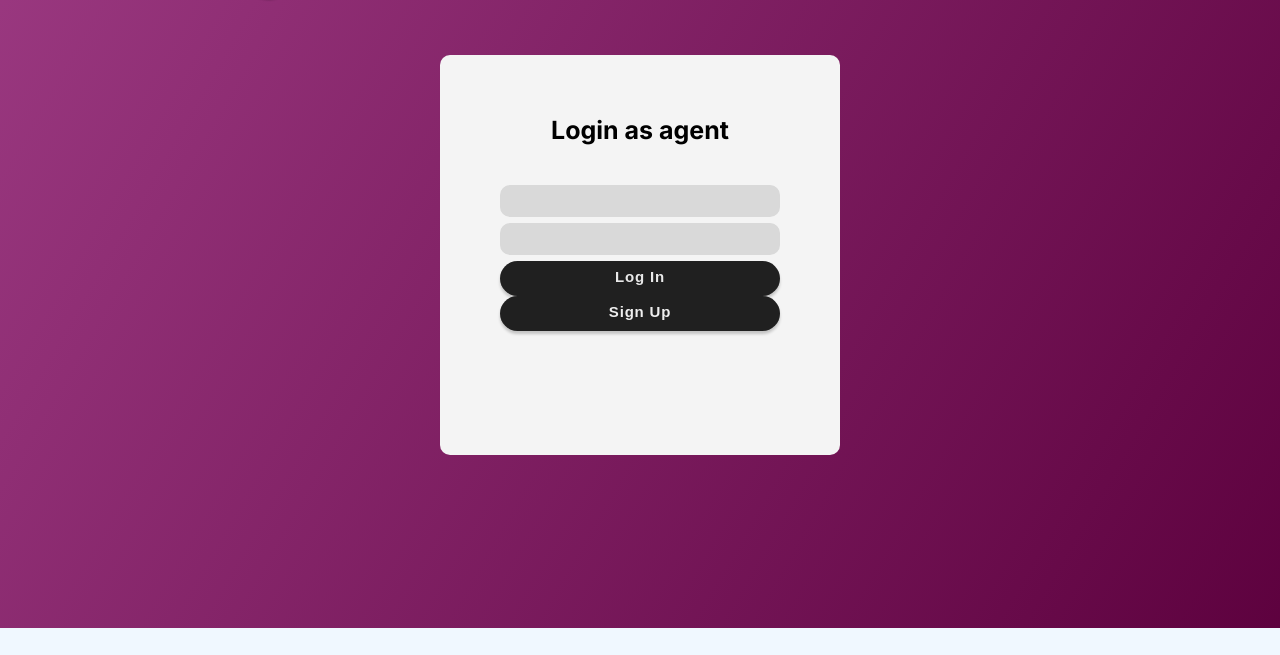
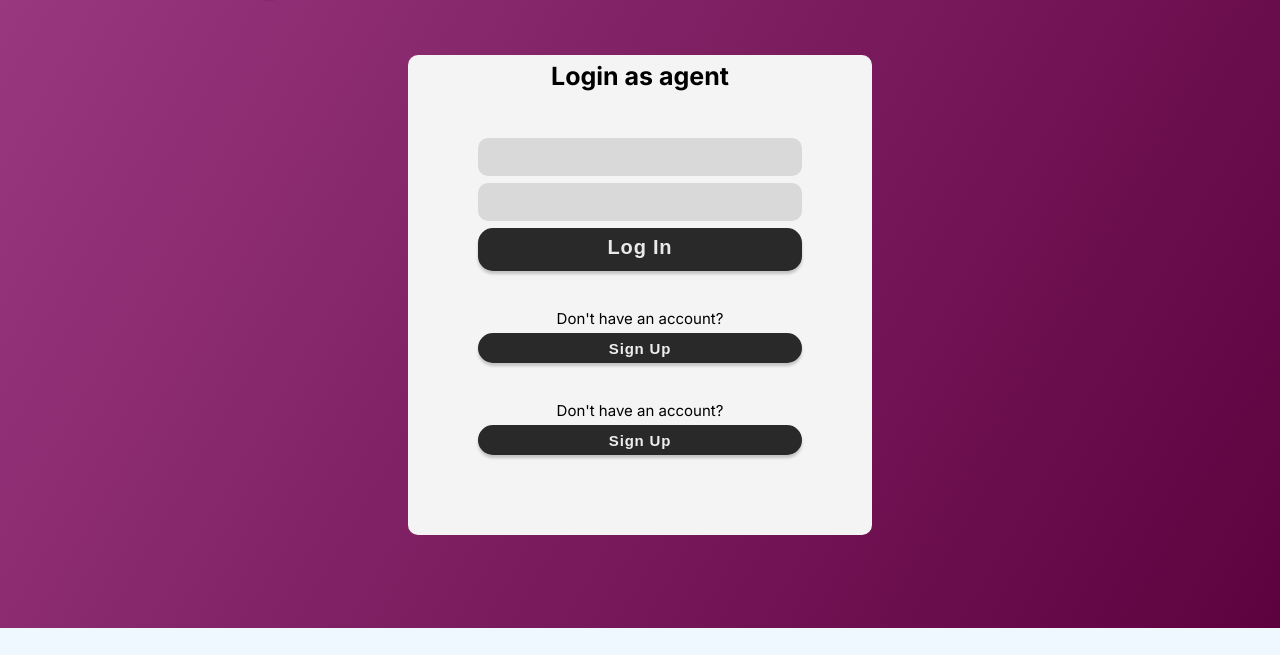
Before and after one commit to lbctorreverde/Ethits, a plain HTML site: page login.html in a window 1280 px wide. Shown: the part 92-747 px from the top of the page. Drawn offline with Linux system fonts and the light colour scheme.

Commit message:
Login form fix

```diff
--- a/login.html
+++ b/login.html
@@ -28,6 +28,9 @@
                 <input type="email" id="email" name="email">
                 <input type="password" id="password" name="password">
                 <button class="btn-login" role="button">Log In</button>
+                <p>Don't have an account?</p>
+                <button class="btn-signup" role="button">Sign Up</button>
+                <p>Don't have an account?</p>
                 <button class="btn-signup" role="button">Sign Up</button>
             </div>
         </div>
--- a/styles/login.css
+++ b/styles/login.css
@@ -34,8 +34,8 @@ body {
 
 .login-form {
     display: flex;
-    width: 50vh;
-    height: 50vh;
+    width: 58vh;
+    height: 60vh;
     background-color: #F4F4F4;
     border: solid transparent;
     border-radius: 10px;
@@ -78,17 +78,17 @@ body {
 
 .btn-login {
     appearance: button;
-    background-color: rgb(32, 32, 32);
+    background-color: rgb(41, 41, 41);
     border: solid transparent;
     box-shadow: 0 3px 3px rgba(0, 0, 0, 0.2);
-    border-radius: 20px;
+    border-radius: 15px;
     border-width: 0 0 4px;
     box-sizing: border-box;
     color: rgb(233, 233, 233);
     cursor: pointer;
     display: inline-block;
     font-family: din-round, sans-serif;
-    font-size: 15px;
+    font-size: 20px;
     font-weight: 700;
     letter-spacing: .8px;
     line-height: 5px;
@@ -104,6 +104,7 @@ body {
     vertical-align: middle;
     white-space: nowrap;
     width: 70%;
+    height: 9%;
 
 }
 
@@ -115,7 +116,7 @@ body {
 
 .btn-signup {
     appearance: button;
-    background-color: rgb(32, 32, 32);
+    background-color: rgb(41, 41, 41);
     box-shadow: 0 3px 3px rgba(0, 0, 0, 0.2);
     border: solid transparent;
     border-radius: 20px;
@@ -141,8 +142,10 @@ body {
     vertical-align: middle;
     white-space: nowrap;
     width: 70%;
+    height: 1%;
 
 }
+
 
 .btn-signup:hover:not(:disabled) {
     filter: brightness(1.1);
@@ -155,6 +158,12 @@ body {
     margin-bottom: 10%;
 }
 
+.login-form > p {
+    padding-top: 5%;
+    font-size: 15px;
+    margin-bottom: 5px;
+}
+
 .main-footer {
     background-color:aliceblue;
     display: flex;
```
